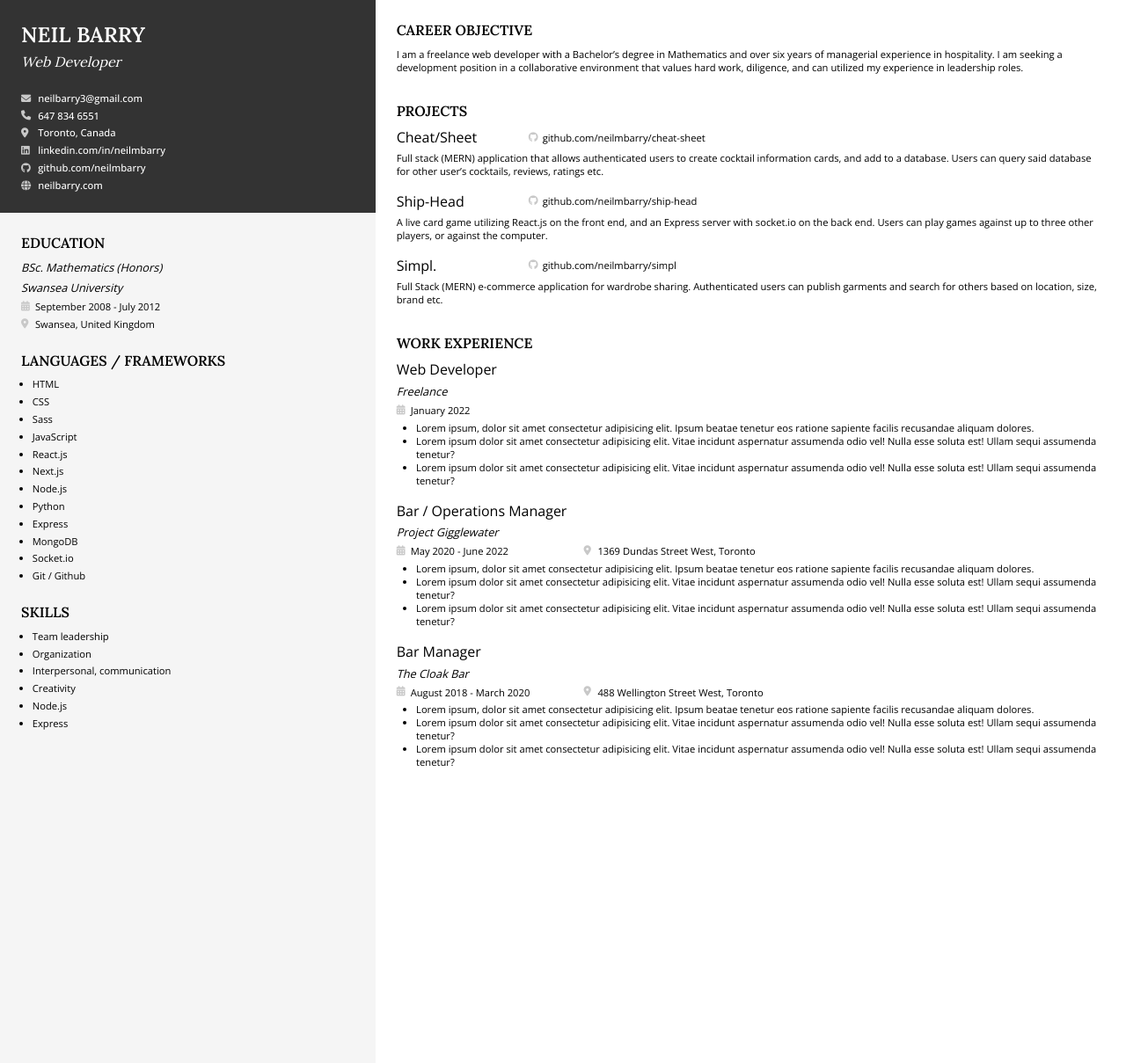
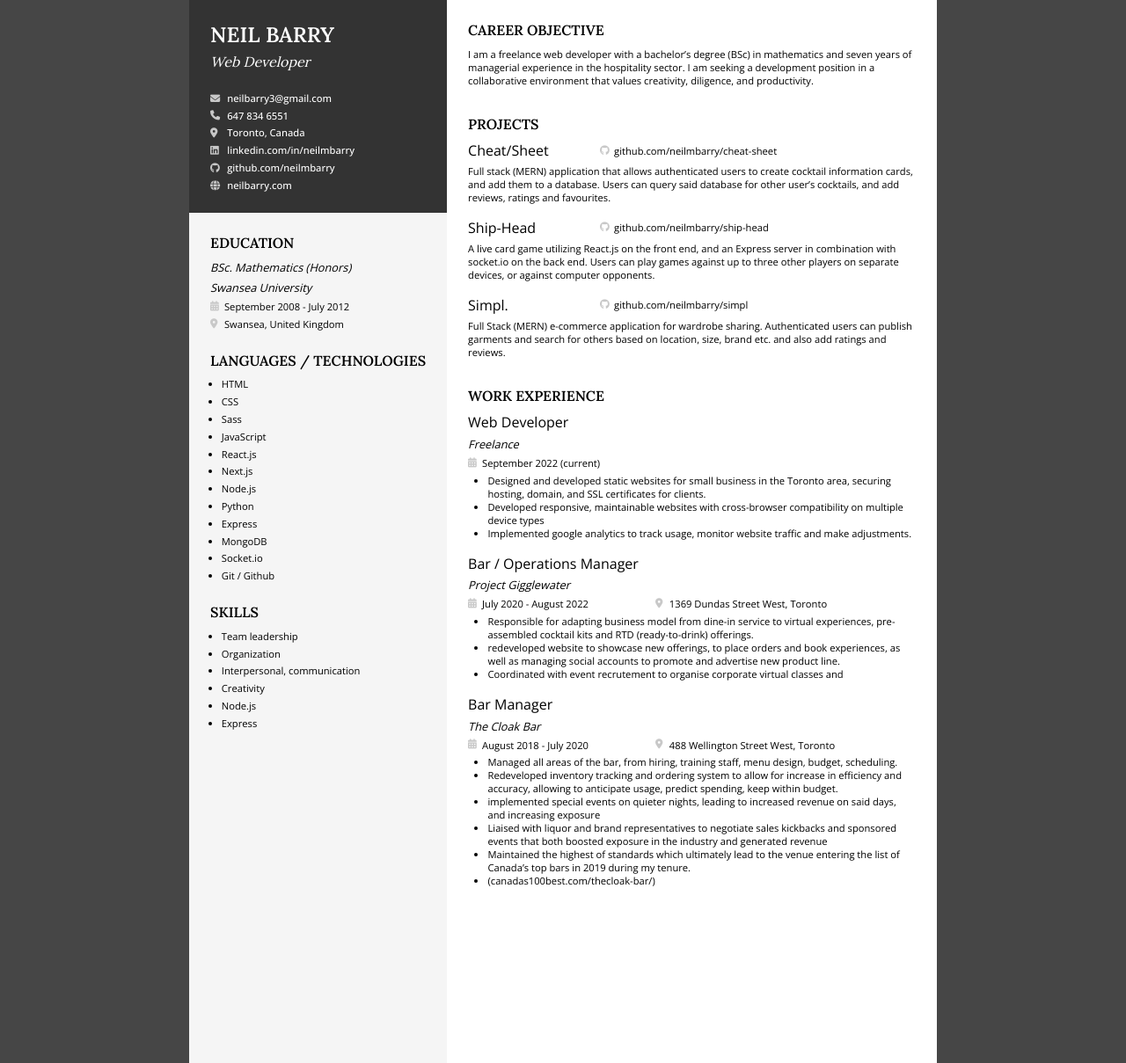
Before and after one commit to neilmbarry/resume, a plain HTML site: page index.html in a window 1280 px wide. Shown: the whole page at 88% size. Drawn offline with nearby package versions, Linux system fonts and the light colour scheme.

Commit message:
minor changes

```diff
--- a/index.html
+++ b/index.html
@@ -59,7 +59,7 @@
           </div>
         </div>
         <div class="skills">
-          <h2>Languages / Frameworks</h2>
+          <h2>Languages / Technologies</h2>
           <ul class="skills-list">
             <li class="skill">HTML</li>
             <li class="skill">CSS</li>
@@ -91,11 +91,11 @@
         <div class="career">
           <h2>Career Objective</h2>
           <p>
-            I am a freelance web developer with a Bachelor’s degree in
-            Mathematics and over six years of managerial experience in
-            hospitality. I am seeking a development position in a collaborative
-            environment that values hard work, diligence, and can utilized my
-            experience in leadership roles.
+            I am a freelance web developer with a bachelor’s degree (BSc) in
+            mathematics and seven years of managerial experience in the
+            hospitality sector. I am seeking a development position in a
+            collaborative environment that values creativity, diligence, and
+            productivity.
           </p>
         </div>
         <div class="work">
@@ -115,9 +115,9 @@
               <ul class="job-points">
                 <p>
                   Full stack (MERN) application that allows authenticated users
-                  to create cocktail information cards, and add to a database.
-                  Users can query said database for other user’s cocktails,
-                  reviews, ratings etc.
+                  to create cocktail information cards, and add them to a
+                  database. Users can query said database for other user’s
+                  cocktails, and add reviews, ratings and favourites.
                 </p>
               </ul>
             </div>
@@ -136,9 +136,9 @@
               <ul class="job-points">
                 <p>
                   A live card game utilizing React.js on the front end, and an
-                  Express server with socket.io on the back end. Users can play
-                  games against up to three other players, or against the
-                  computer.
+                  Express server in combination with socket.io on the back end.
+                  Users can play games against up to three other players on
+                  separate devices, or against computer opponents.
                 </p>
               </ul>
             </div>
@@ -159,7 +159,8 @@
                 <p>
                   Full Stack (MERN) e-commerce application for wardrobe sharing.
                   Authenticated users can publish garments and search for others
-                  based on location, size, brand etc.
+                  based on location, size, brand etc. and also add ratings and
+                  reviews.
                 </p>
               </ul>
             </div>
@@ -173,25 +174,24 @@
               <h5>Freelance</h5>
               <div class="job-link">
                 <i class="fa-solid fa-calendar-days"></i>
-                <h6 class="margin-right">January 2022</h6>
+                <h6 class="margin-right">September 2022 (current)</h6>
                 <!-- <i class="fa-solid fa-location-dot"></i>
                 <h6>Toronto, Canada</h6> -->
               </div>
               <ul class="job-points">
                 <li class="job-point">
-                  Lorem ipsum, dolor sit amet consectetur adipisicing elit.
-                  Ipsum beatae tenetur eos ratione sapiente facilis recusandae
-                  aliquam dolores.
+                  Designed and developed static websites for small business in
+                  the Toronto area, securing hosting, domain, and SSL
+                  certificates for clients.
+                </li>
+
+                <li class="job-point">
+                  Developed responsive, maintainable websites with cross-browser
+                  compatibility on multiple device types
                 </li>
                 <li class="job-point">
-                  Lorem ipsum dolor sit amet consectetur adipisicing elit. Vitae
-                  incidunt aspernatur assumenda odio vel! Nulla esse soluta est!
-                  Ullam sequi assumenda tenetur?
-                </li>
-                <li class="job-point">
-                  Lorem ipsum dolor sit amet consectetur adipisicing elit. Vitae
-                  incidunt aspernatur assumenda odio vel! Nulla esse soluta est!
-                  Ullam sequi assumenda tenetur?
+                  Implemented google analytics to track usage, monitor website
+                  traffic and make adjustments.
                 </li>
               </ul>
             </div>
@@ -200,25 +200,24 @@
               <h5>Project Gigglewater</h5>
               <div class="job-link">
                 <i class="fa-solid fa-calendar-days"></i>
-                <h6 class="margin-right">May 2020 - June 2022</h6>
+                <h6 class="margin-right">July 2020 - August 2022</h6>
                 <i class="fa-solid fa-location-dot"></i>
                 <h6>1369 Dundas Street West, Toronto</h6>
               </div>
               <ul class="job-points">
                 <li class="job-point">
-                  Lorem ipsum, dolor sit amet consectetur adipisicing elit.
-                  Ipsum beatae tenetur eos ratione sapiente facilis recusandae
-                  aliquam dolores.
+                  Responsible for adapting business model from dine-in service
+                  to virtual experiences, pre-assembled cocktail kits and RTD
+                  (ready-to-drink) offerings.
                 </li>
                 <li class="job-point">
-                  Lorem ipsum dolor sit amet consectetur adipisicing elit. Vitae
-                  incidunt aspernatur assumenda odio vel! Nulla esse soluta est!
-                  Ullam sequi assumenda tenetur?
+                  redeveloped website to showcase new offerings, to place orders
+                  and book experiences, as well as managing social accounts to
+                  promote and advertise new product line.
                 </li>
                 <li class="job-point">
-                  Lorem ipsum dolor sit amet consectetur adipisicing elit. Vitae
-                  incidunt aspernatur assumenda odio vel! Nulla esse soluta est!
-                  Ullam sequi assumenda tenetur?
+                  Coordinated with event recrutement to organise corporate
+                  virtual classes and
                 </li>
               </ul>
             </div>
@@ -227,27 +226,36 @@
               <h5>The Cloak Bar</h5>
               <div class="job-link">
                 <i class="fa-solid fa-calendar-days"></i>
-                <h6 class="margin-right">August 2018 - March 2020</h6>
+                <h6 class="margin-right">August 2018 - July 2020</h6>
                 <i class="fa-solid fa-location-dot"></i>
                 <h6>488 Wellington Street West, Toronto</h6>
               </div>
               <ul class="job-points">
                 <li class="job-point">
-                  Lorem ipsum, dolor sit amet consectetur adipisicing elit.
-                  Ipsum beatae tenetur eos ratione sapiente facilis recusandae
-                  aliquam dolores.
+                  Managed all areas of the bar, from hiring, training staff,
+                  menu design, budget, scheduling.
                 </li>
 
                 <li class="job-point">
-                  Lorem ipsum dolor sit amet consectetur adipisicing elit. Vitae
-                  incidunt aspernatur assumenda odio vel! Nulla esse soluta est!
-                  Ullam sequi assumenda tenetur?
+                  Redeveloped inventory tracking and ordering system to allow
+                  for increase in efficiency and accuracy, allowing to
+                  anticipate usage, predict spending, keep within budget.
                 </li>
                 <li class="job-point">
-                  Lorem ipsum dolor sit amet consectetur adipisicing elit. Vitae
-                  incidunt aspernatur assumenda odio vel! Nulla esse soluta est!
-                  Ullam sequi assumenda tenetur?
+                  implemented special events on quieter nights, leading to
+                  increased revenue on said days, and increasing exposure
                 </li>
+                <li class="job-point">
+                  Liaised with liquor and brand representatives to negotiate
+                  sales kickbacks and sponsored events that both boosted
+                  exposure in the industry and generated revenue
+                </li>
+                <li class="job-point">
+                  Maintained the highest of standards which ultimately lead to
+                  the venue entering the list of Canada’s top bars in 2019
+                  during my tenure.
+                </li>
+                <li class="job-point">(canadas100best.com/thecloak-bar/)</li>
               </ul>
             </div>
           </div>
--- a/style.css
+++ b/style.css
@@ -4,6 +4,10 @@
   box-sizing: border-box;
   margin: 0;
   padding: 0;
+}
+
+body {
+  background-color: rgb(70, 70, 70);
 }
 
 h1 {
@@ -68,11 +72,16 @@ i {
 }
 
 .page {
+  /* border: red 1px dashed; */
+  width: 850px;
+  background-color: white;
+  margin: 2rem auto;
+  margin: auto;
   display: grid;
   grid-template-areas:
     "contact experience"
     "info experience";
-  grid-template-columns: 1fr 2fr;
+  /* grid-template-columns: 1fr 2fr; */
   grid-template-rows: 1fr 4fr;
 }
 
```
